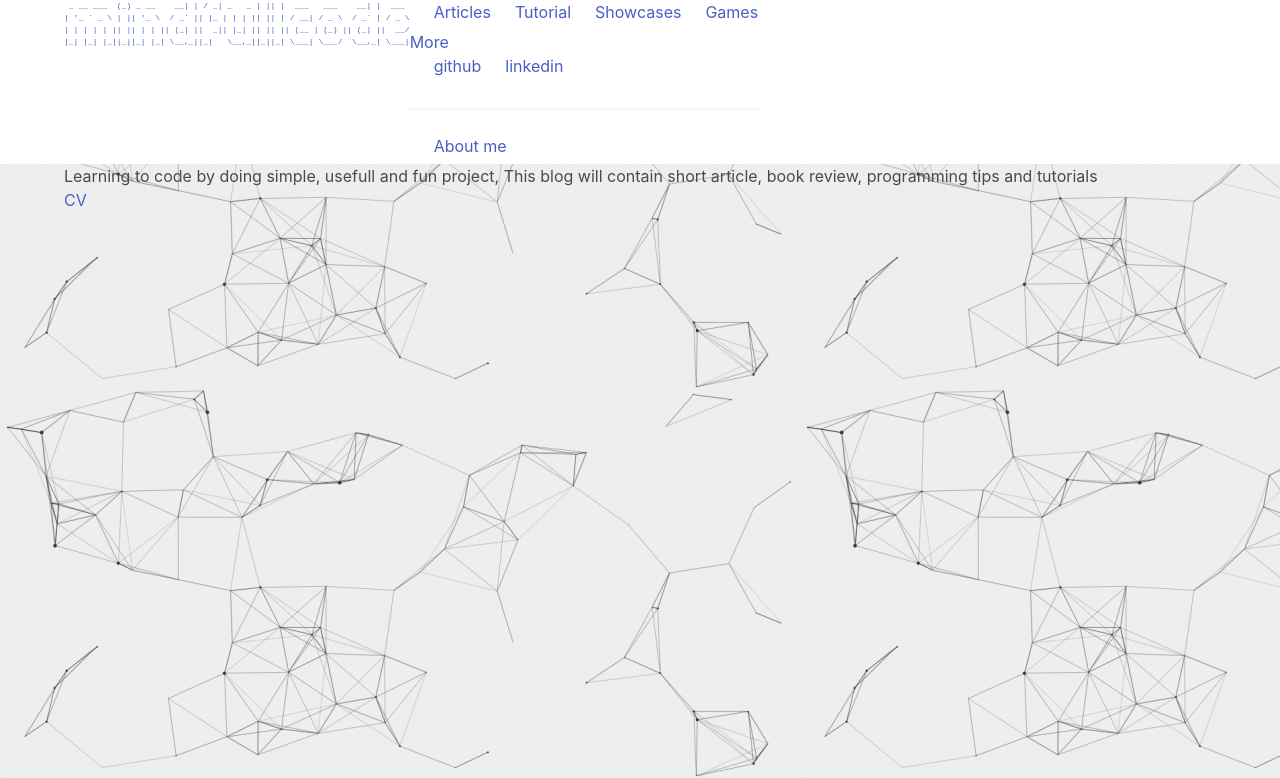
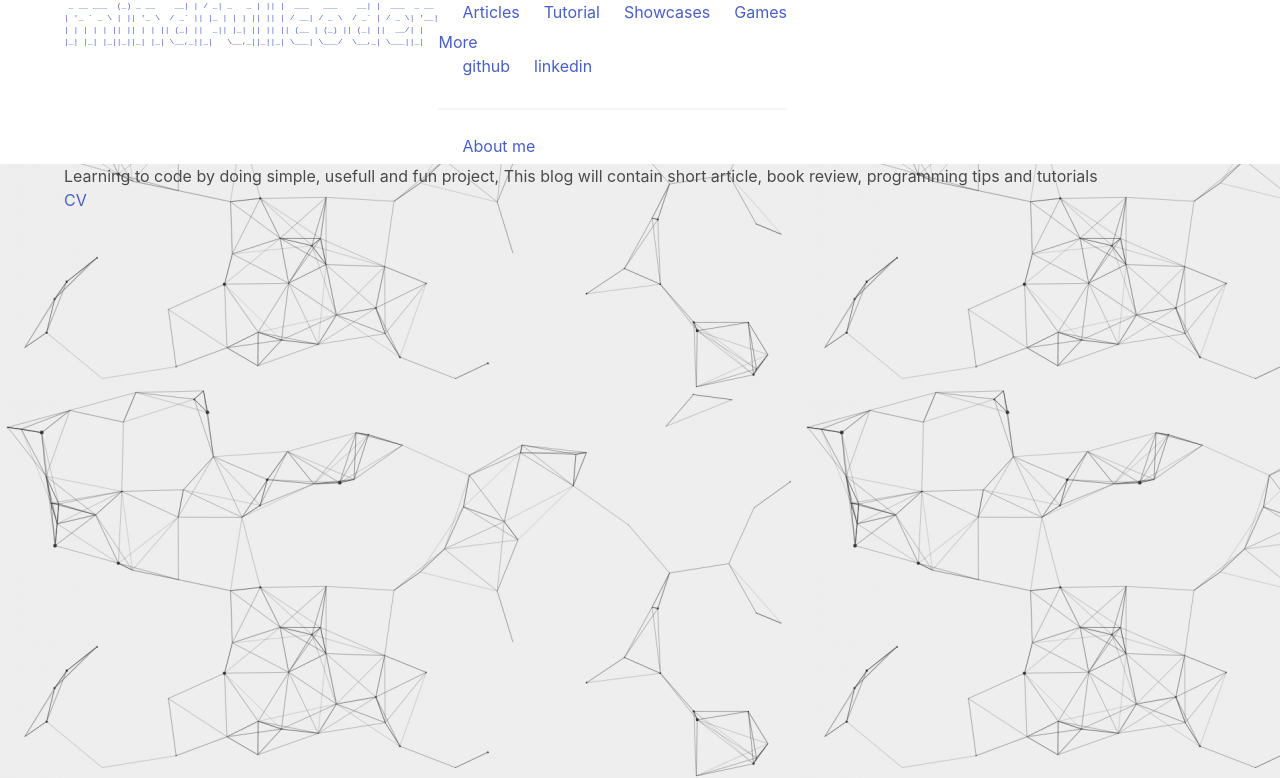
Before and after one commit to edil3ra/blog, a Gatsby site: page / in a window 1280 px wide. Shown: the top 778 px of the page. Built offline with nearby package versions, Linux system fonts and the light colour scheme; Gatsby itself is replaced by a stand-in of ours.

Commit message:
update title

```diff
--- a/src/components/header.js
+++ b/src/components/header.js
@@ -12,10 +12,10 @@ const Header = ({ siteTitle, social }) => {
         <div className={`${css.navbarBrand}`}>
           <Link to="/" className={css.navbarItem}>
             <div className={css.mindullcode}>
-              <div> _ __ ___  (_) _ __    __| | / _| _   _ | || |  ___   ___    __| |  ___ </div>
-              <div>| '_ ` _ \ | || '_ \  / _` || |_ | | | || || | / __| / _ \  / _` | / _ \</div>
-              <div>| | | | | || || | | || (_| ||  _|| |_| || || || (__ | (_) || (_| ||  __/</div>
-              <div>|_| |_| |_||_||_| |_| \__,_||_|   \__,_||_||_| \___| \___/  \__,_| \___|</div>
+              <div> _ __ ___  (_) _ __    __| | / _| _   _ | || |  ___   ___    __| |  ___  _ __ </div>
+              <div>| '_ ` _ \ | || '_ \  / _` || |_ | | | || || | / __| / _ \  / _` | / _ \| '__|</div>
+              <div>| | | | | || || | | || (_| ||  _|| |_| || || || (__ | (_) || (_| ||  __/| |   </div>
+              <div>|_| |_| |_||_||_| |_| \__,_||_|   \__,_||_||_| \___| \___/  \__,_| \___||_|   </div>
             </div>
           </Link>
         </div>
```
